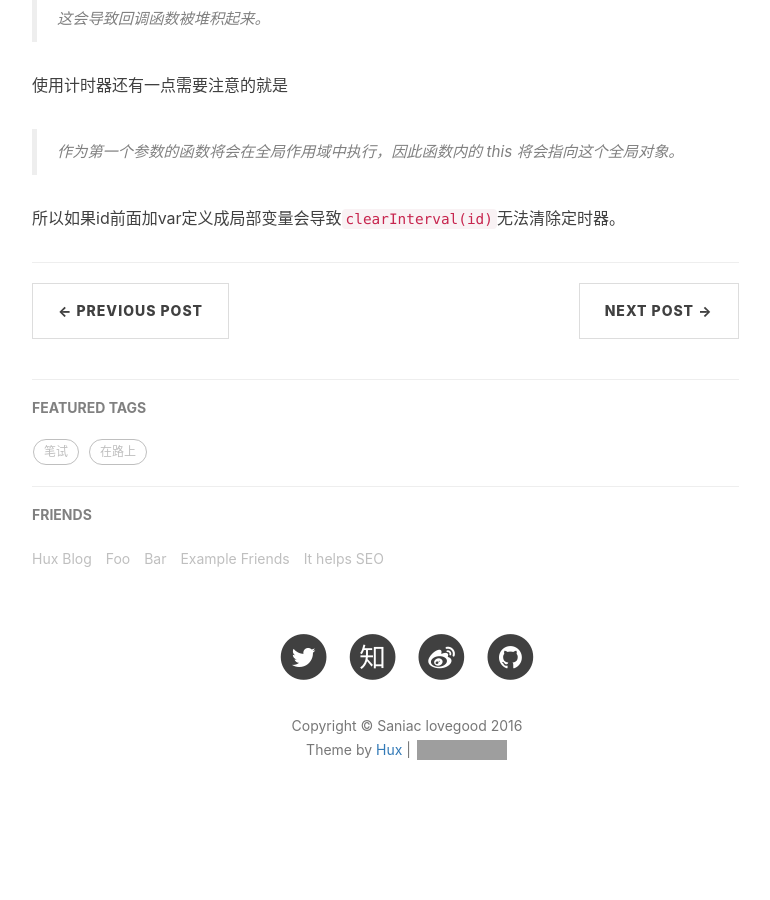
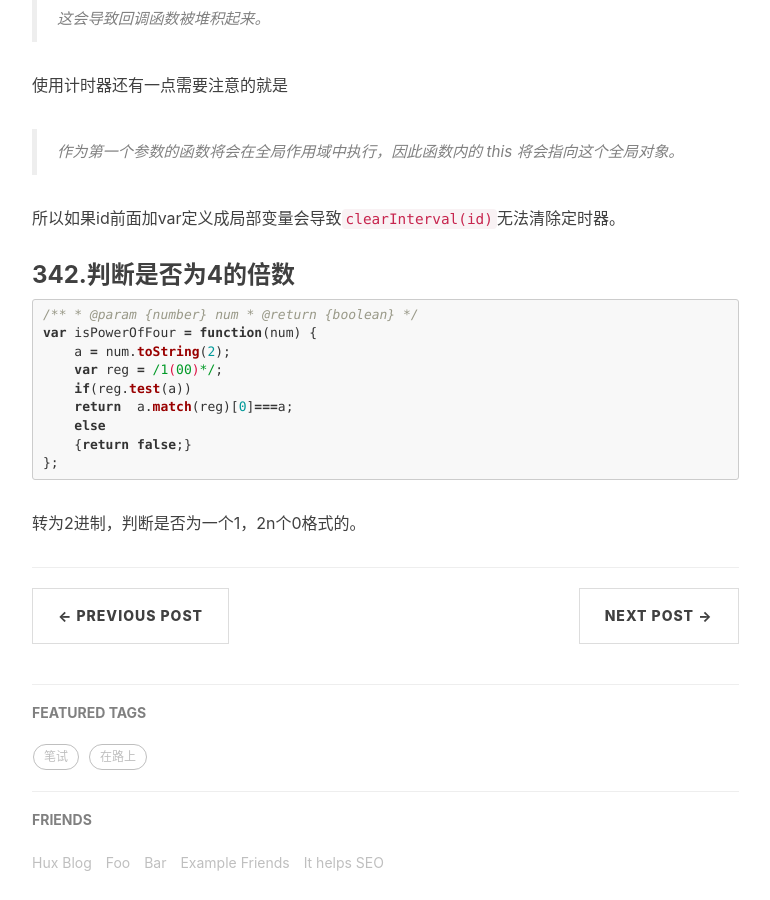
Before and after one commit to SnailSword/SnailSword.github.io, a Jekyll site: the page built from _posts/2016-07-26-javascript-exercise.markdown, in a window 1280 px wide and 900 px high, scrolled down 2197 px. Shown: the whole window, without its empty margins (233-1003 px from the left). Built offline with Jekyll 4.4.1, drawn with Linux system fonts in a browser that asks for light colours; nearby versions of some CDN libraries; comment, search, counter and statistics services are not loaded; before the commit the page ends 3051 px from its top, so only the background shows below that; grey boxes are pictures that could not be loaded.

Commit message:
加了一个题

````diff
--- a/_posts/2016-07-26-javascript-exercise.markdown
+++ b/_posts/2016-07-26-javascript-exercise.markdown
@@ -93,3 +93,22 @@ function count(start, end) {
 > 作为第一个参数的函数将会在全局作用域中执行，因此函数内的 this 将会指向这个全局对象。
 
 所以如果id前面加var定义成局部变量会导致`clearInterval(id)`无法清除定时器。
+
+### 342.判断是否为4的倍数
+
+```javascript
+/**
+ * @param {number} num
+ * @return {boolean}
+ */
+var isPowerOfFour = function(num) {
+    a = num.toString(2);
+    var reg = /1(00)*/;
+    if(reg.test(a))
+    return  a.match(reg)[0]===a;
+    else
+    {return false;}
+};
+```
+
+转为2进制，判断是否为一个1，2n个0格式的。
````
